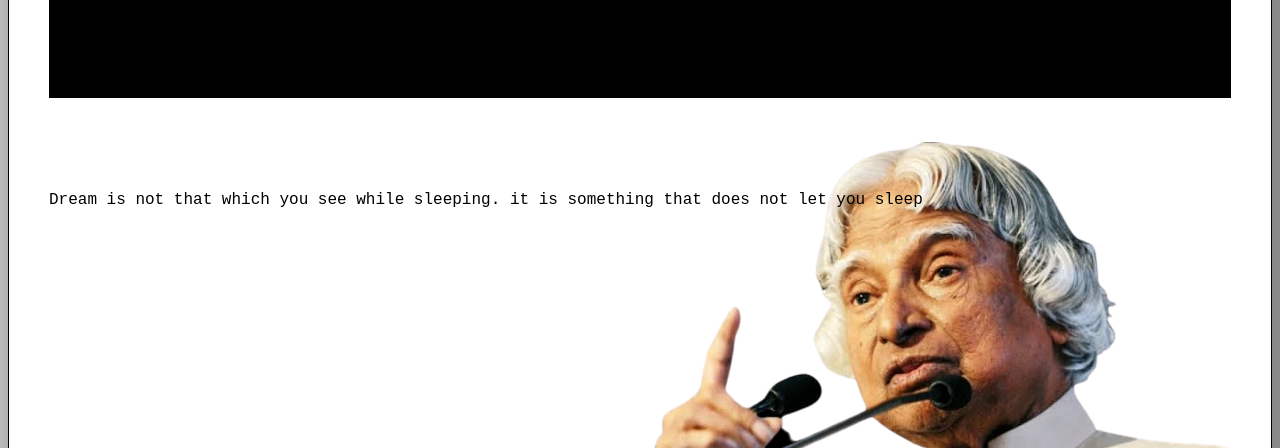
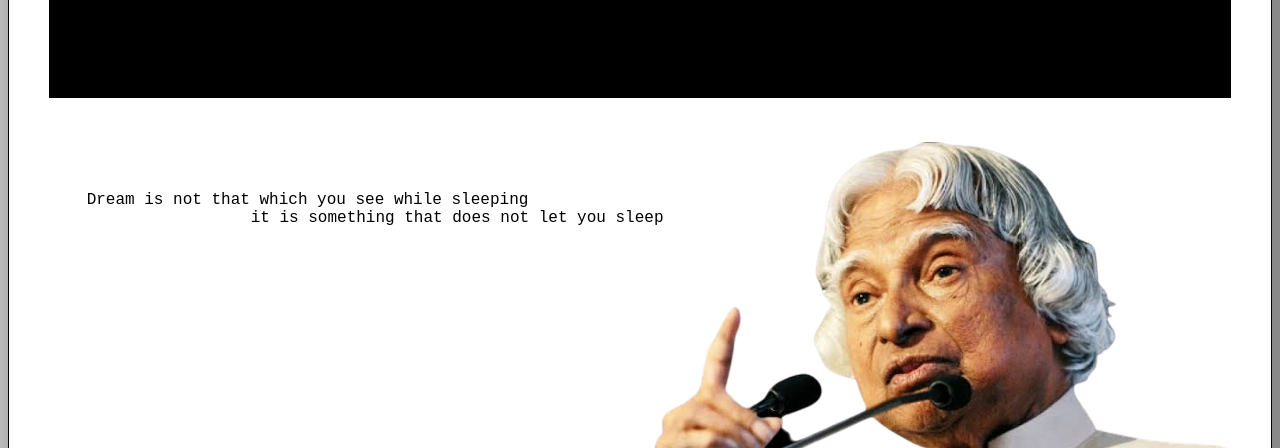
Before and after one commit to chauhan-ravi/OIBSIP-2, a plain HTML site: page index.html in a window 1280 px wide. Shown: the part 352-800 px from the top of the page. Drawn offline with Linux system fonts and the light colour scheme.

Commit message:
Update index.html

```diff
--- a/index.html
+++ b/index.html
@@ -19,7 +19,8 @@
                 <img src="apj.png" >
             </div>
             <div class="qui">
-                <pre>Dream is not that which you see while sleeping. it is something that does not let you sleep</pre>
+                <pre>Dream is not that which you see while sleeping
+                     it is something that does not let you sleep</pre>
             </div>
         </div>
         <div class="box1"> <h1>Biography</h1>
```
